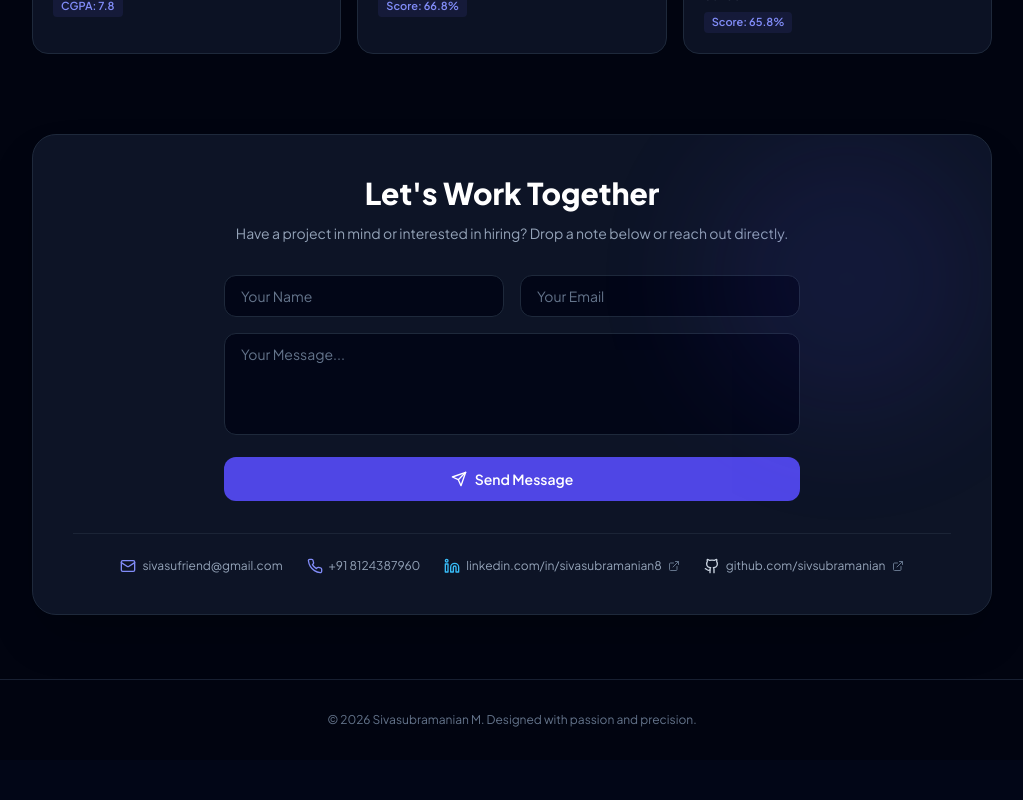
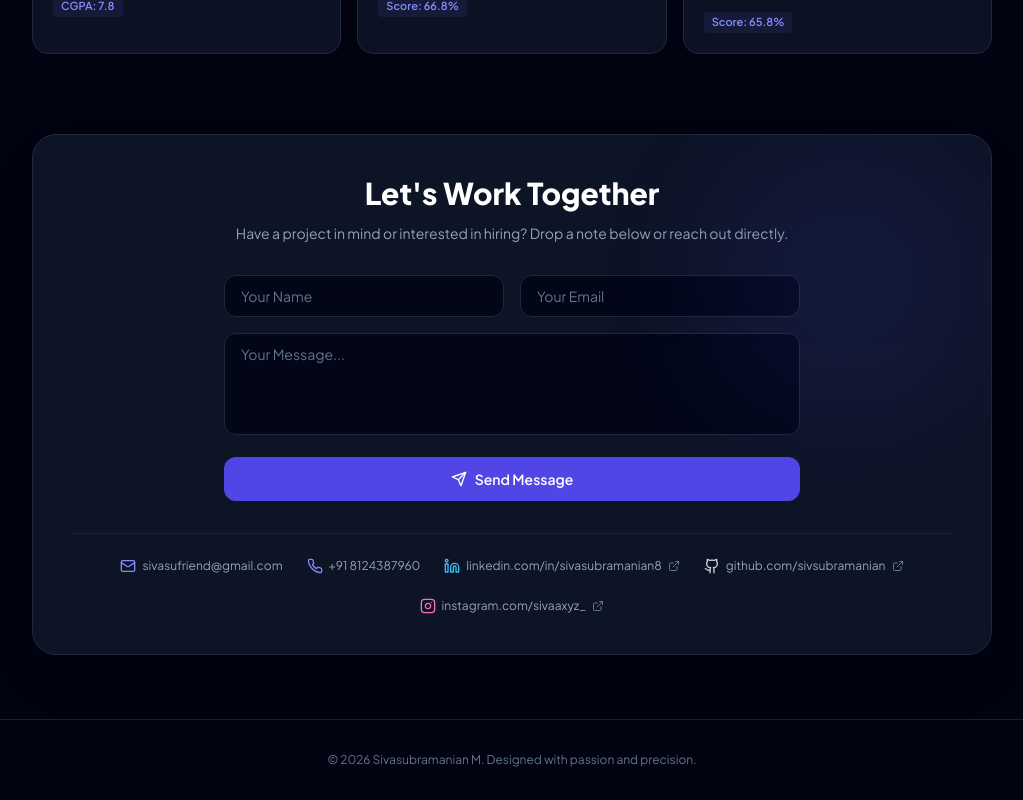
Before and after one commit to sivsubramanian/Portfolio, a React (Vite) app: page / in a window 1280 px wide. Shown: the part 2962-3762 px from the top of the page, without its empty margins (128-1151 px from the left). Before the commit the page ends 3722 px from the top, so only its background shows below. Built offline with nearby package versions, Linux system fonts and the light colour scheme.

Commit message:
instagram logo updation

```diff
--- a/src/App.tsx
+++ b/src/App.tsx
@@ -2,6 +2,7 @@ import React, { useState, useMemo, useEffect } from 'react';
 import {
   Github,
   Linkedin,
+  Instagram,
   Twitter,
   Mail,
   ExternalLink,
@@ -52,7 +53,8 @@ const DEFAULT_PROFILE = {
     resumeUrl: "https://drive.google.com/file/d/1ShSUQ0S5LI2Q8iANIl8-tOSuUjERpIQ0/view?usp=drive_link",
     github: "https://github.com/sivsubramanian",
     linkedin: "https://www.linkedin.com/in/sivasubramanian8",
-    twitter: "https://twitter.com"
+    twitter: "https://twitter.com",
+    instagram: "https://www.instagram.com/sivaaxyz_?stkn=ZGFoc3NndHl0cDI5"
   },
   stats: [
     { label: "Degree CGPA", value: "7.8" },
@@ -535,8 +537,8 @@ export default function App() {
       botReply = `His standout projects are: 1) Re-Book (Campus Book Exchange Platform with live Vercel demo & GitHub), 2) Netflix Power BI Dashboard (GitHub repo), 3) Talkify (Messaging Mobile App UI Prototype on Figma), and 4) Cricket Scoreboard Redesign (GitHub repo).`;
     } else if (lower.includes('experience') || lower.includes('work') || lower.includes('mediant')) {
       botReply = `He has worked at: Mediant Labs (Project Coordinator Trainee), Synergy Marine Group (Technology Intern), and Industrial Design & Animations (Data Analytics Intern).`;
-    } else if (lower.includes('contact') || lower.includes('email') || lower.includes('phone') || lower.includes('hire')) {
-      botReply = `You can email him directly at ${profile.personal.email} or call ${profile.personal.phone || '+91 8124387960'}.`;
+    } else if (lower.includes('contact') || lower.includes('email') || lower.includes('phone') || lower.includes('hire') || lower.includes('instagram') || lower.includes('insta')) {
+      botReply = `You can email him directly at ${profile.personal.email}, call ${profile.personal.phone || '+91 8124387960'}, or connect on Instagram @sivaaxyz_!`;
     } else if (lower.includes('resume') || lower.includes('cv') || lower.includes('pdf')) {
       botReply = `You can view and download Sivasubramanian's full resume on Google Drive here: ${profile.personal.resumeUrl || 'https://drive.google.com/file/d/1ShSUQ0S5LI2Q8iANIl8-tOSuUjERpIQ0/view?usp=drive_link'}`;
     } else if (lower.includes('education') || lower.includes('degree') || lower.includes('college')) {
@@ -1227,6 +1229,16 @@ export default function App() {
                     <span>github.com/sivsubramanian</span>
                     <ExternalLink className="w-3 h-3 text-slate-500" />
                   </a>
+                  <a
+                    href={profile.personal.instagram || "https://www.instagram.com/sivaaxyz_?stkn=ZGFoc3NndHl0cDI5"}
+                    target="_blank"
+                    rel="noreferrer"
+                    className="hover:text-pink-400 flex items-center gap-1.5 transition-colors"
+                  >
+                    <Instagram className="w-4 h-4 text-pink-400" />
+                    <span>instagram.com/sivaaxyz_</span>
+                    <ExternalLink className="w-3 h-3 text-slate-500" />
+                  </a>
                 </div>
 
               </div>
```
Also changed, not shown: 1 other file (tests, documents, lock files or other folders).
